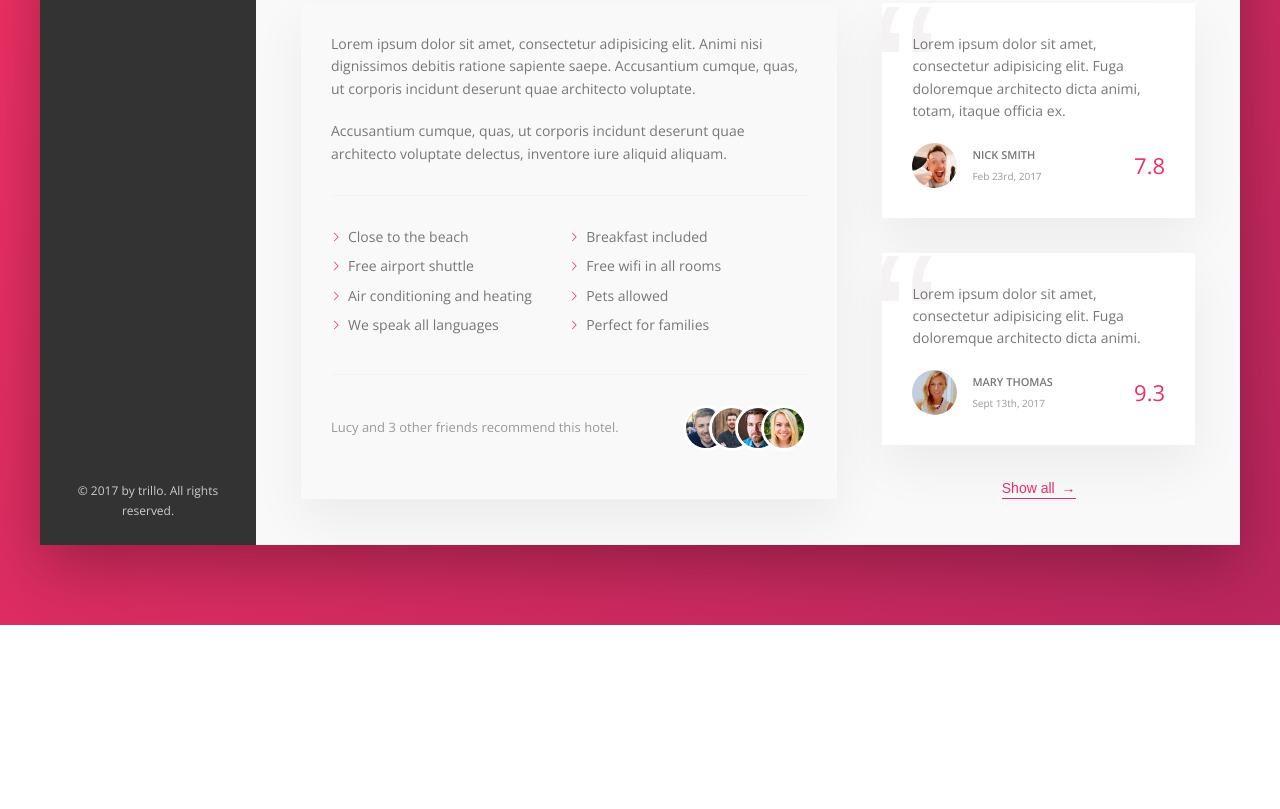
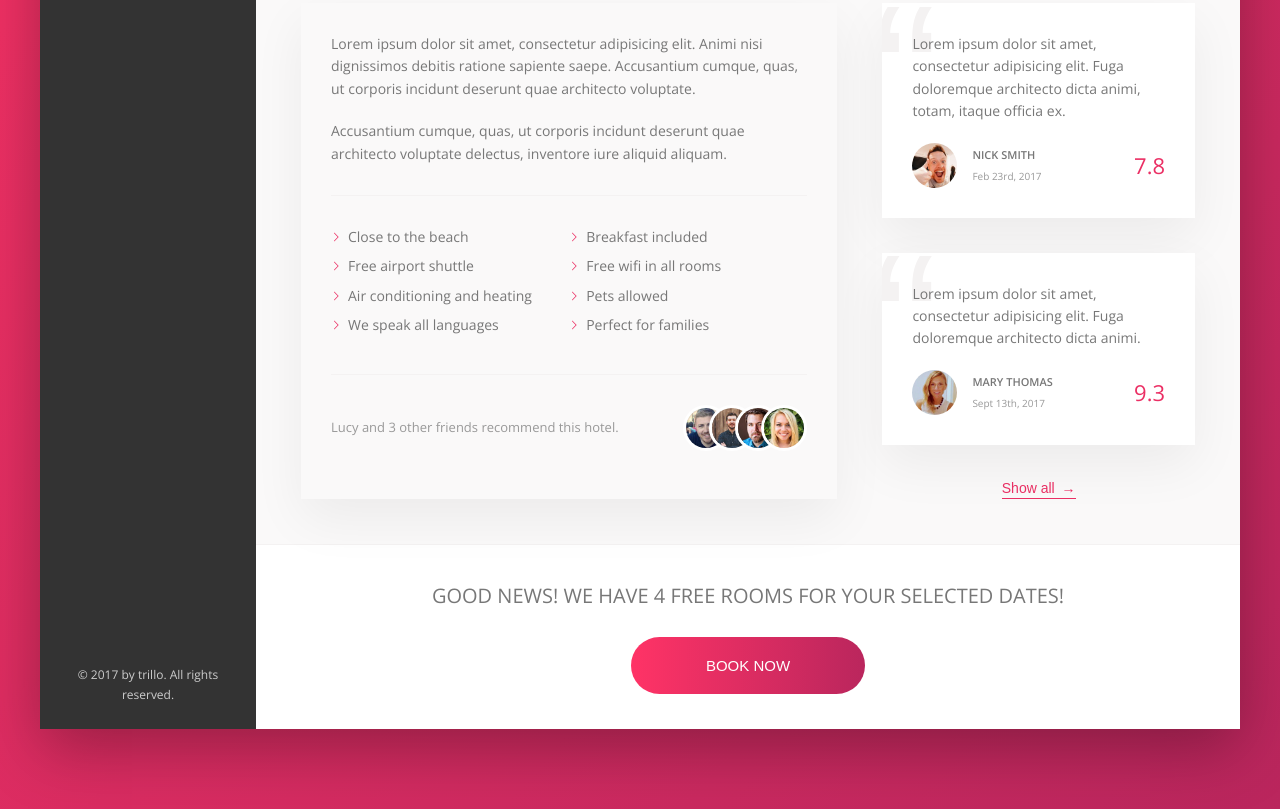
Before and after one commit to zumoskala/Trillo, a website: page index.html in a window 1280 px wide. Shown: the part 644-1453 px from the top of the page. Before the commit the page ends 1269 px from the top, so only its background shows below. Drawn offline with nearby package versions, Linux system fonts and the light colour scheme.

Commit message:
cta final

```diff
--- a/index.html
+++ b/index.html
@@ -194,6 +194,15 @@
 
                     <button class="btn-inline">Show all <span>→</span></button>
                 </figure></div>
+            <div class="cta">
+                <h2 class="cta__book-now">
+                    Good news! We have 4 free rooms for your selected dates!
+                </h2>
+                <button class="btn">
+                    <span class="btn__visible">Book now</span>
+                    <span class="btn__invisible">Only 4 rooms left</span>
+                </button>
+            </div>
 
         </main>
     </div>
--- a/sass/_components.scss
+++ b/sass/_components.scss
@@ -454,3 +454,65 @@
     z-index: 1;
   }
 }
+
+// CALL TO ACTION
+.cta {
+  padding: 3.5rem 0;
+  text-align: center;
+
+  &__book-now {
+    font-size: 2rem;
+    font-weight: 300;
+    text-transform: uppercase;
+    margin-bottom: 2.5rem;
+  }
+}
+
+// CALL TO ACTION
+.btn {
+  font-size: 1.5rem;
+  font-weight: 300;
+  text-transform: uppercase;
+  border-radius: 100px;
+  border: none;
+  background-image: linear-gradient(to right, var(--color-primary-light), var(--color-primary-dark));
+  color: #fff;
+  position: relative;
+  overflow: hidden;
+  cursor: pointer;
+
+  & > * {
+    display: inline-block;
+    height: 100%;
+    width: 100%;
+    transition: all .2s;
+  }
+
+  &__visible {
+    padding: 2rem 7.5rem;
+  }
+
+  &__invisible {
+    position: absolute;
+    padding: 2rem 0;
+    left: 0;
+    top: -100%;
+  }
+
+  &:hover {
+    background-image: linear-gradient(to left, var(--color-primary-light), var(--color-primary-dark));
+  }
+
+  &:hover &__visible {
+    transform: translateY(100%);
+  }
+
+  &:hover &__invisible {
+    top: 0;
+  }
+
+  &:focus {
+    outline: none;
+    animation: pulsate 1s infinite;
+  }
+}
```
Also changed, not shown: css/style.css.
